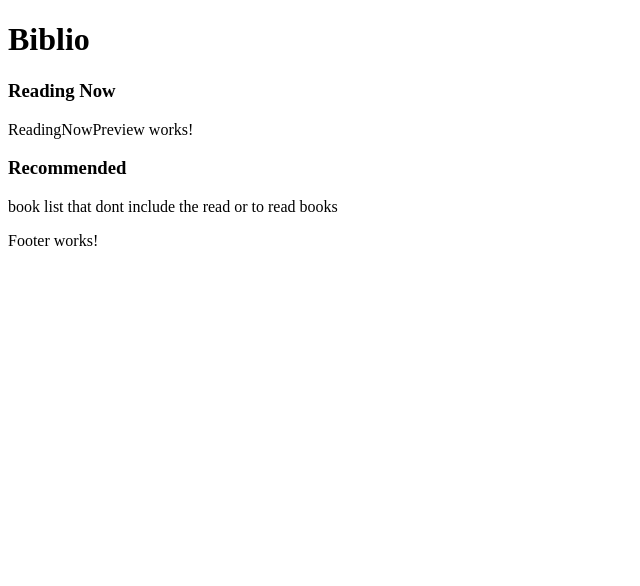
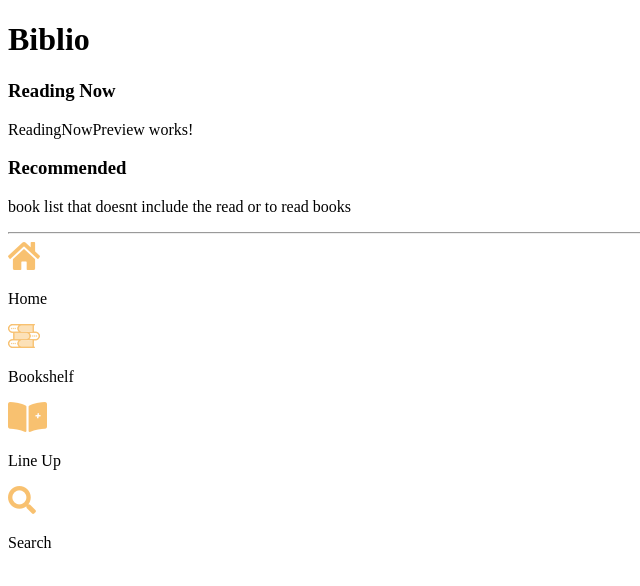
Before and after one commit to jessicaleighschmitz/Biblio-React-Redux-Capstone, a React app: page /#/home in a window 1280 px wide. Shown: the top 586 px of the page, without its empty margins (0-640 px from the left). Built offline with nearby package versions, Linux system fonts and the light colour scheme.

Commit message:
Add elements to the footer component

```diff
--- a/src/components/Footer.jsx
+++ b/src/components/Footer.jsx
@@ -1,8 +1,31 @@
 import React from 'react';
+import home1 from './../assets/images/home1.png';
+import bookshelfIcon from './../assets/images/bookshelfIcon.png'
+import bookOpen from './../assets/images/bookOpen.png';
+import search from './../assets/images/search.png';
 
 function Footer(){
   return (
-    <div>Footer works!
+    <div>
+      <hr></hr>
+      <div className='footer-container'>
+        <div className='home'>
+          <img src={home1} alt='home icon' />
+          <p>Home</p>
+        </div>
+        <div className='bookshelf'>
+          <img src={bookshelfIcon} alt='bookshelf icon' />
+          <p>Bookshelf</p>
+        </div>
+        <div className='lineup'>
+          <img src={bookOpen} alt='line up icon' />
+          <p>Line Up</p>
+        </div>
+        <div className='search'>
+          <img src={search} alt='search icon' />
+          <p>Search</p>
+        </div>
+      </div>
     </div>
   );
 }
--- a/src/components/Home.jsx
+++ b/src/components/Home.jsx
@@ -15,7 +15,7 @@ function Home(){
         </div>
         <div className='recommended'>
           <h3>Recommended</h3>
-          <p>book list that dont include the read or to read books</p>
+          <p>book list that doesnt include the read or to read books</p>
         </div>
         <Footer />
       </div>
```
Also changed, not shown: src/assets/images/BookshelfIcon.png (renamed from src/assets/images/Bookshelf-icon.png), src/assets/images/bookOpen.png (renamed from src/assets/images/book-open.png).
